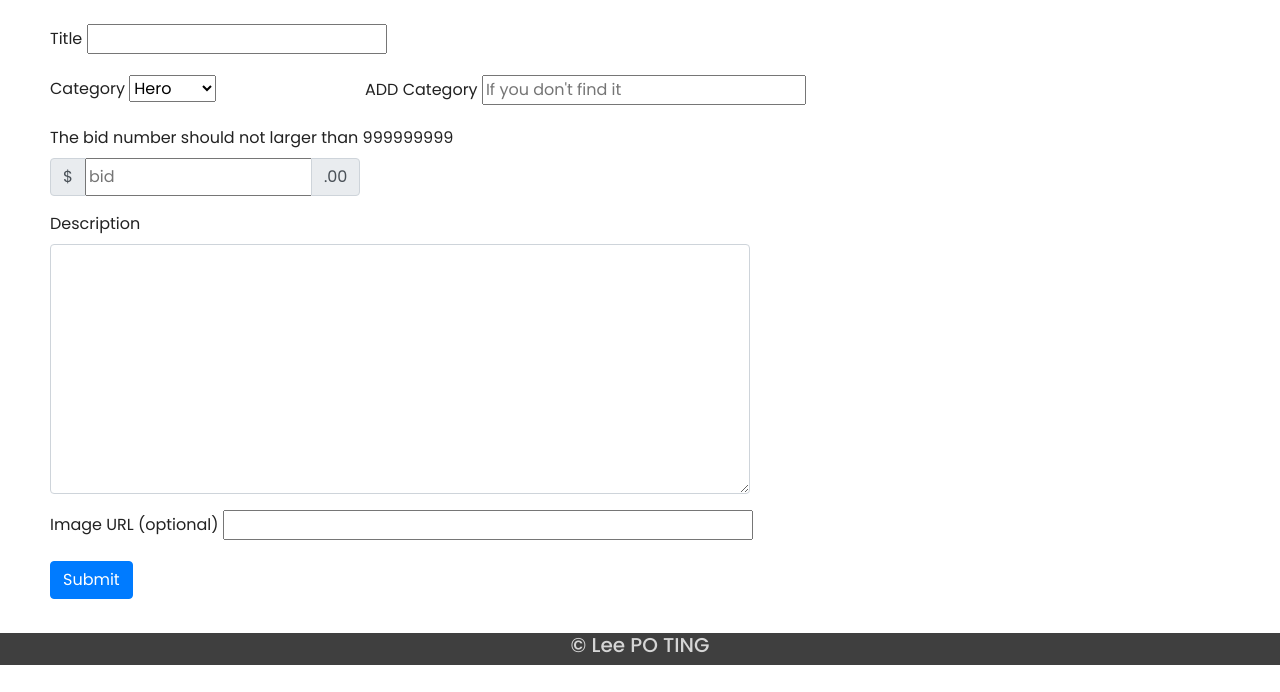
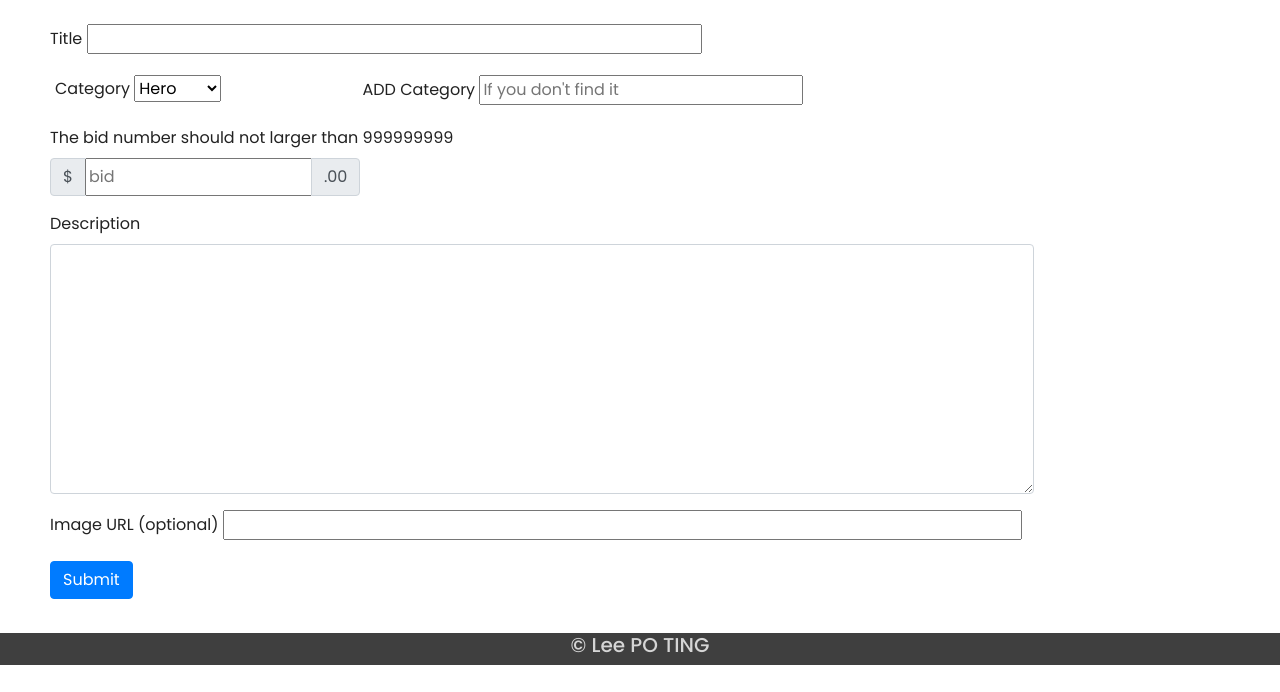
Before and after one commit to popolee0513/CS50-Web, a Django app: page /create in a window 1280 px wide. Shown: the part 108-800 px from the top of the page. Run offline with Django 3.2, Linux system fonts and the light colour scheme; a user stored in the database is signed in; data comes from the database, SQL or seed files in the repository; some libraries are stand-ins or nearby versions.

Commit message:
Add files via upload

```diff
--- a/commerce/auctions/templates/auctions/create.html
+++ b/commerce/auctions/templates/auctions/create.html
@@ -10,11 +10,11 @@
    <div style="padding-left: 50px;padding-bottom: 10px;">
   <div class="form-group">
   <label >Title</label>
-  <input type="text" name="title"  required  style="width:300px;">
+  <input type="text" name="title"  required  style="width:50%;">
   </div>
 
- <div class="row">
- <div class="col-3">
+ <div class="row mx-auto" >
+ <div class="col-md-3" style=" transform: translateX(-10px);" >
   <div class="form-group">
   <label >Category</label>
   <select class="form-select" name="category" >
@@ -26,7 +26,7 @@
  </select>
  </div>
  </div>
- <div class="col-5">
+ <div class="col-md-5"  style="transform: translateX(-10px);">
  <div class="form-group">
  <label >ADD Category</label>
  <input type="text" name="add_type" placeholder="If you don't find it">
@@ -48,14 +48,14 @@
 
  <div class="form-group">
  <label >Description</label>
- <textarea class="form-control"  form="usrform" name="comment" required style="width:700px;height:250px;"></textarea>
+ <textarea class="form-control"  form="usrform" name="comment" required style="width:80%;height:250px;"></textarea>
  </div>
 
 
 
  <div class="form-group">
  <label >Image URL (optional)</label>
- <input type="url" name="url" style="width:530px;" >
+ <input type="url" name="url" style="width:65%;" >
  </div>
  <input  class="btn btn-primary" type="submit">
 
```
